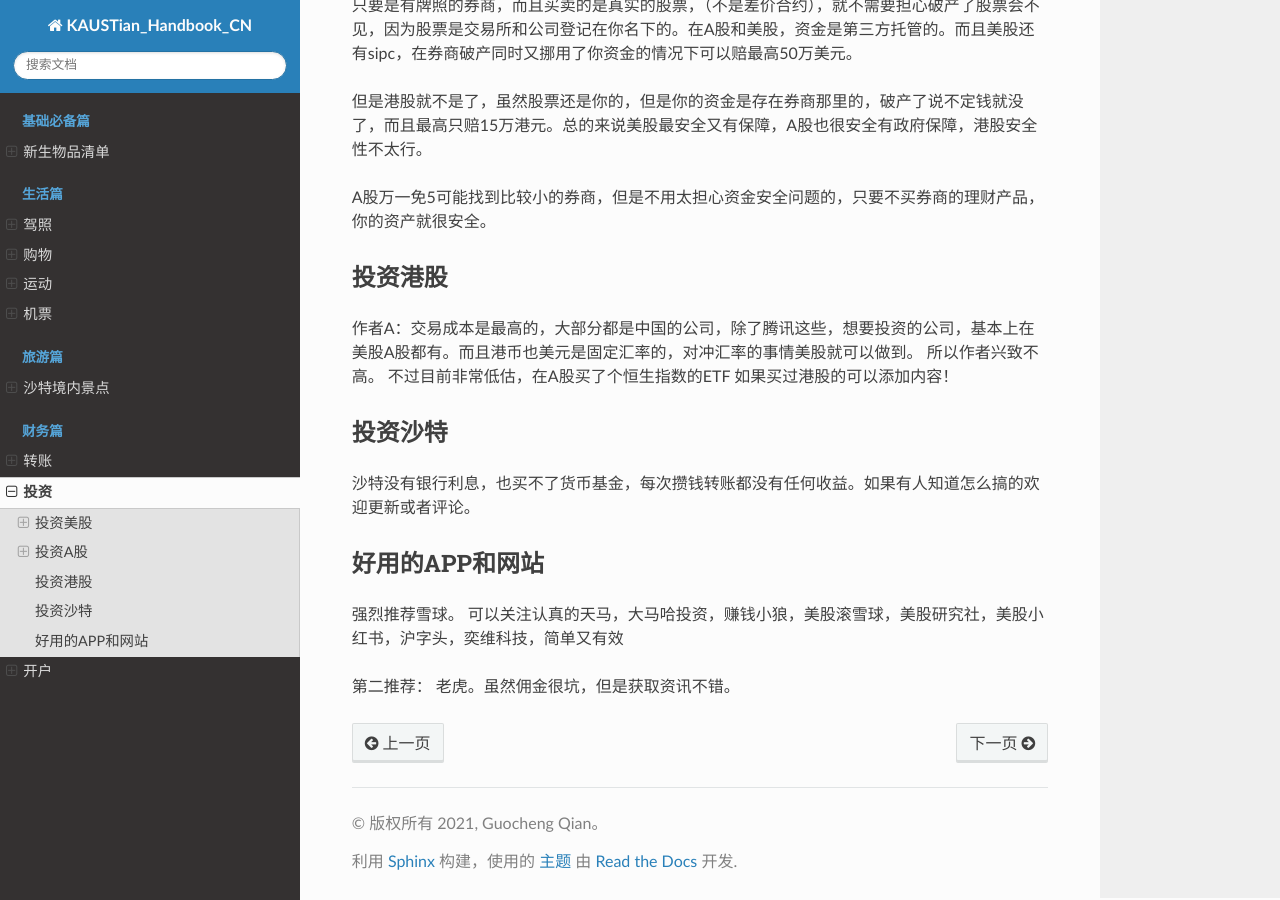
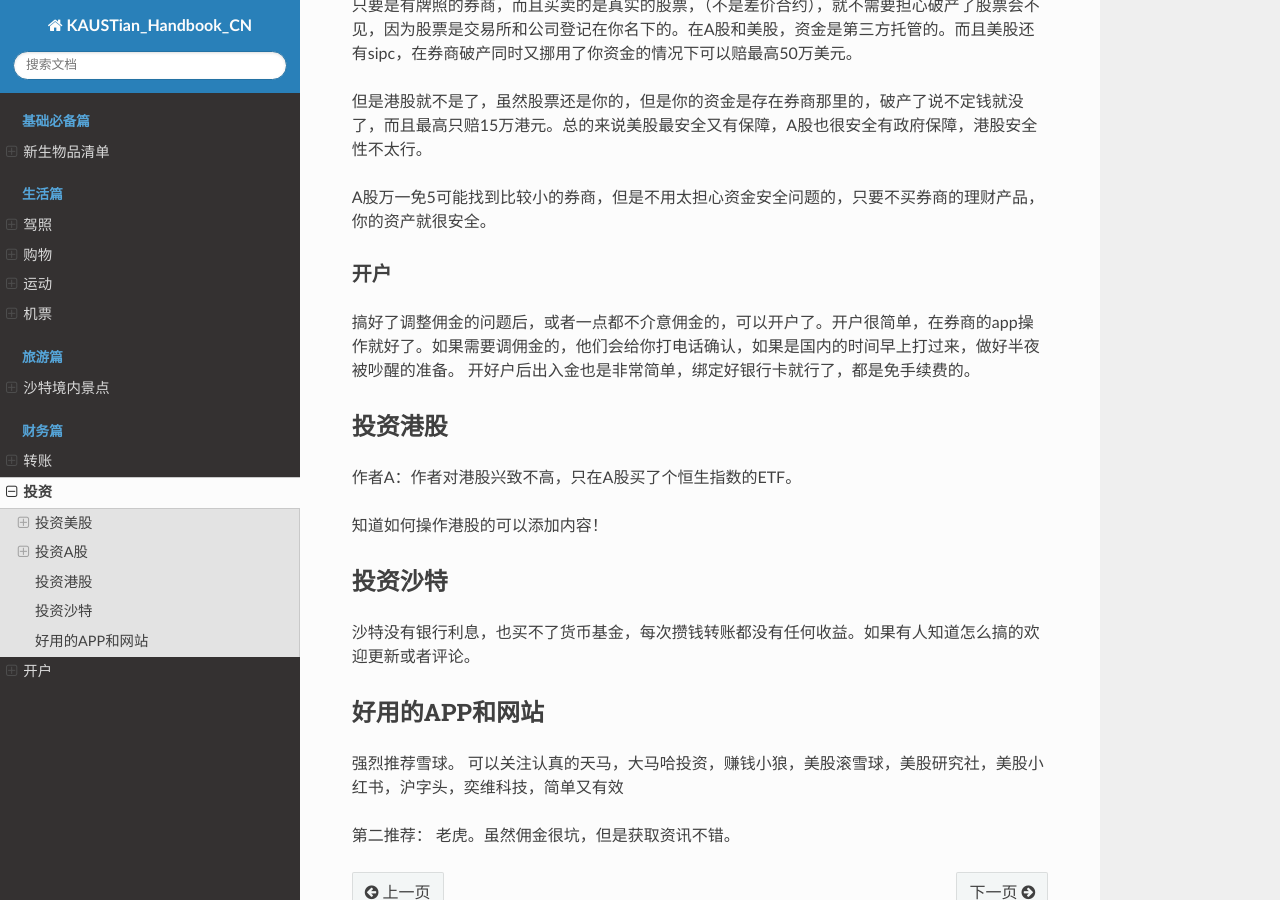
Before and after one commit to guochengqian/KAUSTian_Handbook_CN, a Sphinx documentation site: the page built from docs/content/finance/investment.rst, in a window 1280 px wide and 900 px high, scrolled down 2314 px. Built offline with Sphinx 7.4.7 and the Read the Docs theme 2.0.0, drawn with Linux system fonts in a browser that asks for light colours.

Commit message:
Update investment.rst

```diff
--- a/docs/content/finance/investment.rst
+++ b/docs/content/finance/investment.rst
@@ -81,11 +81,16 @@ A股目前都是要佣金的，证监会还规定佣金最低5元，但是各个
 
 A股万一免5可能找到比较小的券商，但是不用太担心资金安全问题的，只要不买券商的理财产品，你的资产就很安全。
 
+开户
+^^^^^^^^^^^^^
+搞好了调整佣金的问题后，或者一点都不介意佣金的，可以开户了。开户很简单，在券商的app操作就好了。如果需要调佣金的，他们会给你打电话确认，如果是国内的时间早上打过来，做好半夜被吵醒的准备。 开好户后出入金也是非常简单，绑定好银行卡就行了，都是免手续费的。
 
 投资港股
 -----------
 
-作者A：交易成本是最高的，大部分都是中国的公司，除了腾讯这些，想要投资的公司，基本上在美股A股都有。而且港币也美元是固定汇率的，对冲汇率的事情美股就可以做到。 所以作者兴致不高。 不过目前非常低估，在A股买了个恒生指数的ETF 如果买过港股的可以添加内容！
+作者A：作者对港股兴致不高，只在A股买了个恒生指数的ETF。
+
+知道如何操作港股的可以添加内容！
 
 
 投资沙特
```
